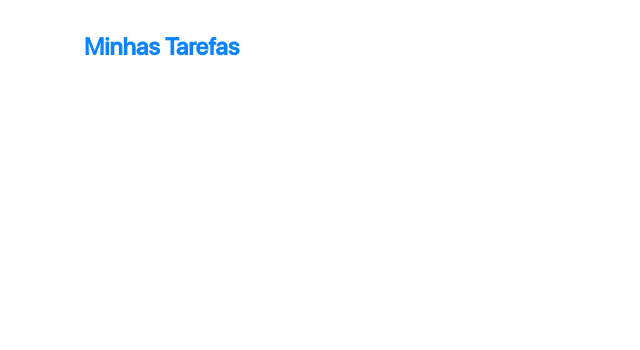
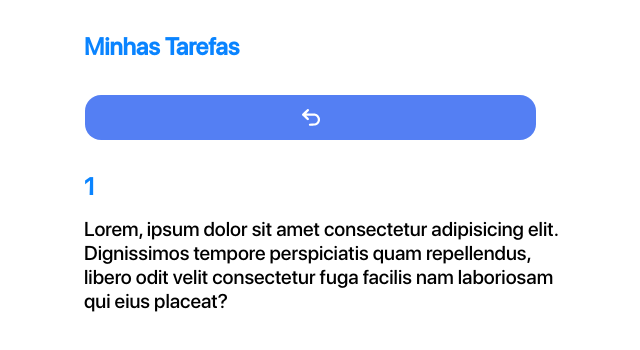
Before and after one commit to UlissesJunior/Notes, a React (Create React App) app: page /1 in a window 1280 px wide. Shown: the top 350 px of the page, without its empty margins (330-970 px from the left). Built offline with nearby package versions, Linux system fonts and the light colour scheme; no server answers.

Commit message:
Vai dar bug aqui

```diff
--- a/src/App.jsx
+++ b/src/App.jsx
@@ -61,7 +61,7 @@ return (
                     <Notes notes={notes} handleNoteClick={handleNoteClick}  handleNoteDel={handleNoteDel}/>
                 </>
             )}/>
-            <Route path="ulissesjunior.github.io/:noteTitle" exact component={NoteInfo}/>
+            <Route path="/:noteTitle" exact component={NoteInfo}/>
     </div>
     </Router>
 )
```
